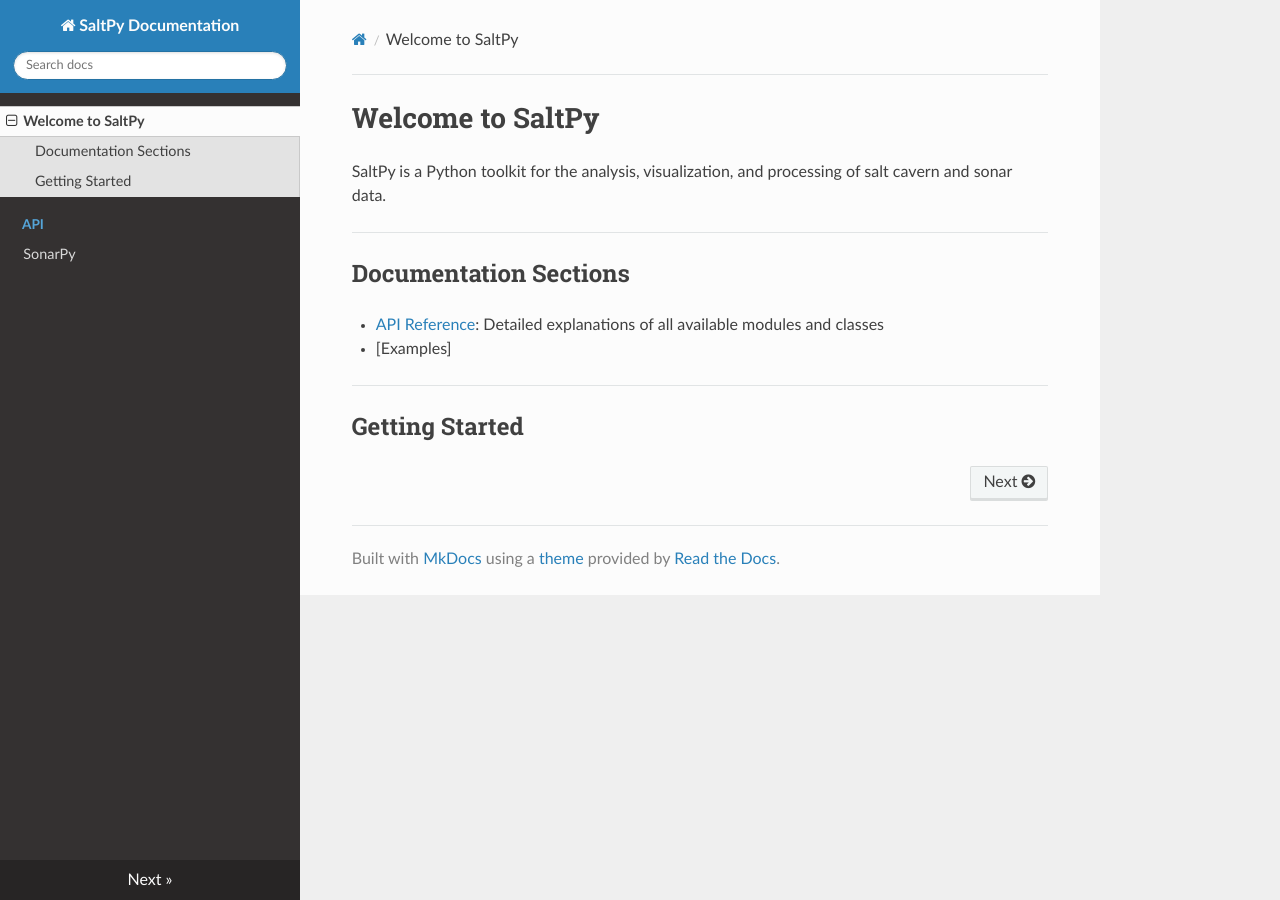
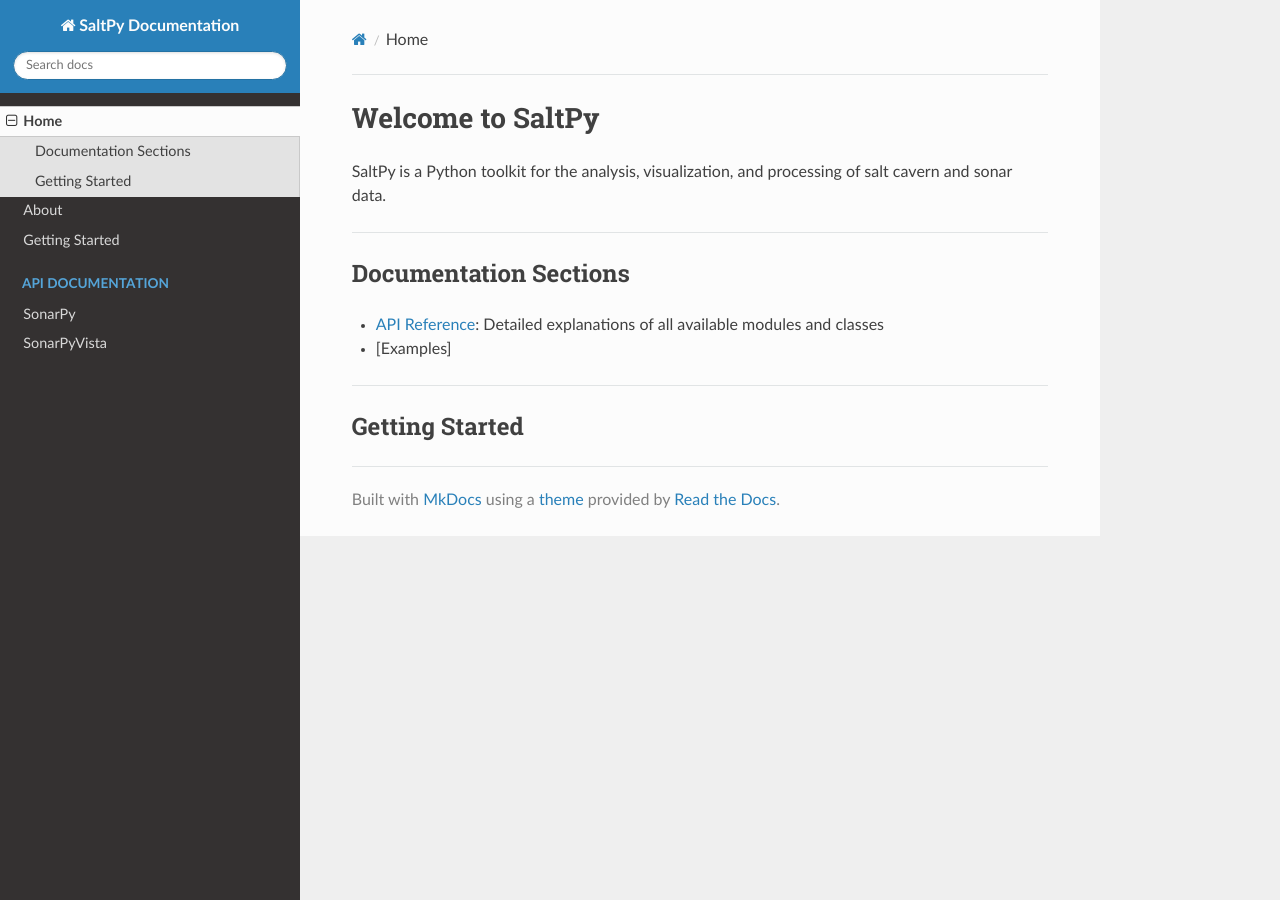
Before and after one commit to kmanalili/test1, an MkDocs documentation site: the page built from docs/index.md, in a window 1280 px wide. Built offline with MkDocs 1.6.1, drawn with Linux system fonts in a browser that asks for light colours; nearby versions of some CDN libraries.

Commit message:
add nav to mkdocs

```diff
--- a/mkdocs.yml
+++ b/mkdocs.yml
@@ -13,3 +13,10 @@ markdown_extensions:
   - markdown_include.include:
       base_path: .
   - admonition
+nav:
+  - Home: index.md
+  - About: about.md
+  - Getting Started: user_guide/getting_started.md
+  - API Documentation:
+      - SonarPy: api/sonarpy.md
+      - SonarPyVista: api/sonarpyvista.md
```
